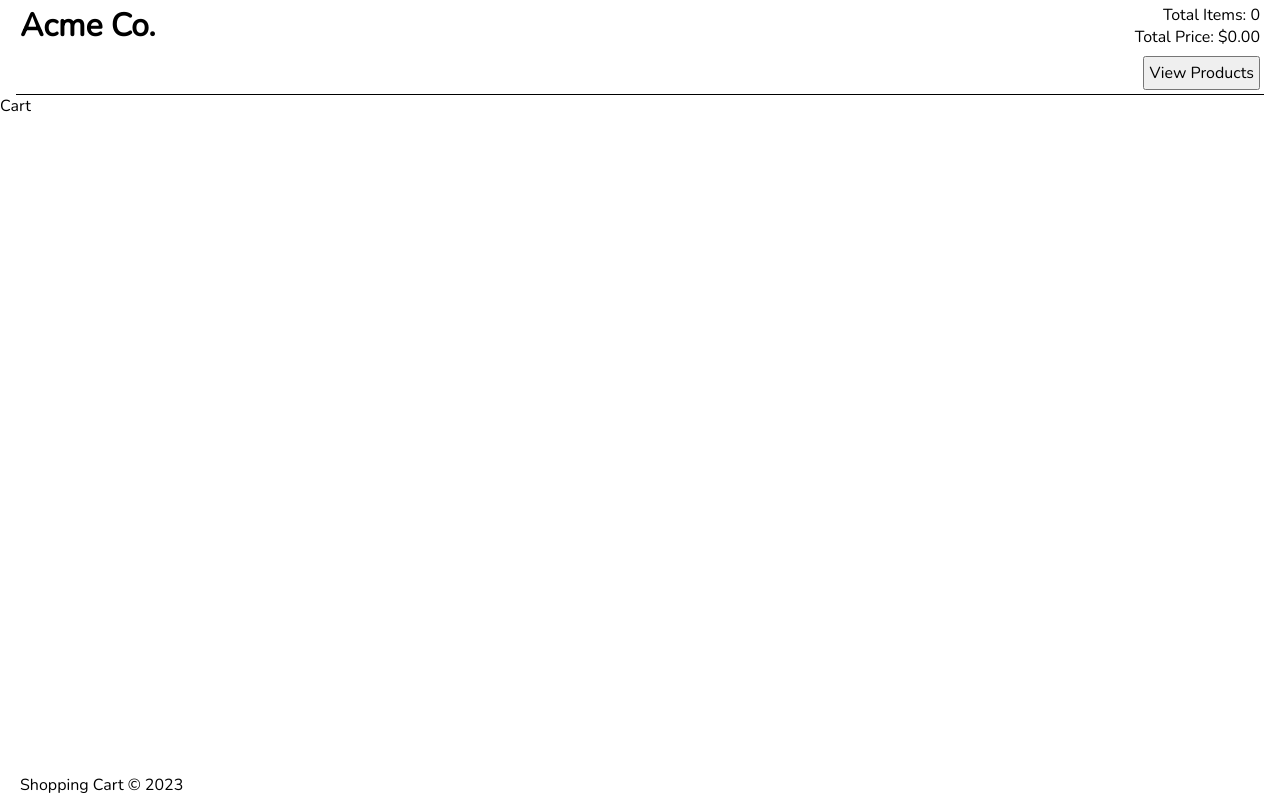
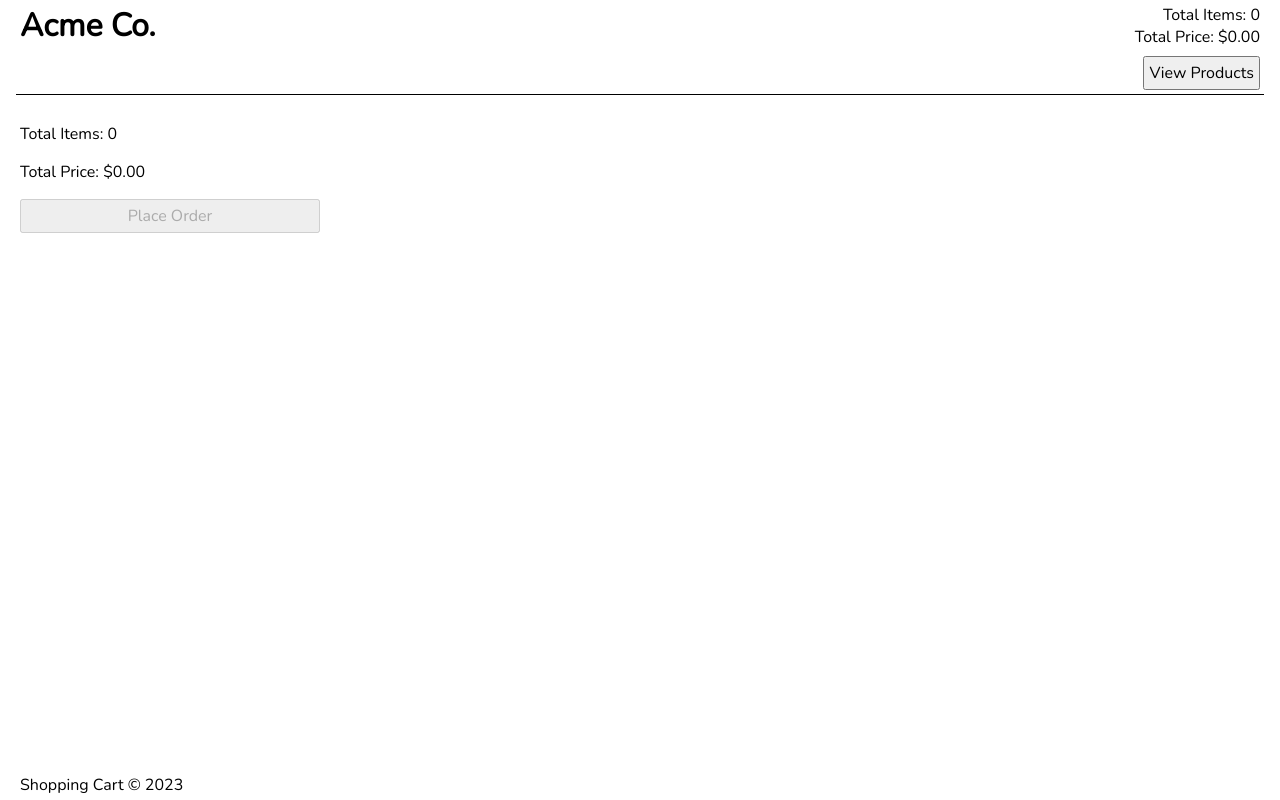
Before and after one commit to mjasprec14/ecom-ts, a React (Vite) app: page / in a window 1280 px wide. Both pictures are taken after a click on the button "View Cart". Built offline with nearby package versions, Linux system fonts and the light colour scheme.

Commit message:
feat: Cart component

```diff
--- a/src/components/Cart.tsx
+++ b/src/components/Cart.tsx
@@ -1,5 +1,52 @@
+import useCart from '../hooks/useCart';
+import { useState } from 'react';
+import CartLineItem from './CartLineItem';
+
 const Cart = () => {
-  return <div>Cart</div>;
+  const [confirm, setConfirm] = useState<boolean>(false);
+  const { dispatch, REDUCER_ACTIONS, totalItems, totalPrice, cart } = useCart();
+
+  const onSubmitOrder = () => {
+    dispatch({ type: REDUCER_ACTIONS.SUBMIT });
+    setConfirm(true);
+  };
+
+  const pageContent = confirm ? (
+    <h2>Thank you or your order.</h2>
+  ) : (
+    <>
+      <h2 className='offscreen'>Cart</h2>
+      <ul className='cart'>
+        {cart.map((item) => {
+          return (
+            <CartLineItem
+              key={item.sku}
+              item={item}
+              dispatch={dispatch}
+              REDUCER_ACTIONS={REDUCER_ACTIONS}
+            />
+          );
+        })}
+      </ul>
+
+      <div className='cart__totals'>
+        <p>Total Items: {totalItems}</p>
+        <p>Total Price: {totalPrice}</p>
+
+        <button
+          className='cart__submit'
+          disabled={!totalItems}
+          onClick={onSubmitOrder}
+        >
+          Place Order
+        </button>
+      </div>
+    </>
+  );
+
+  const content = <main className='main main--cart'>{pageContent}</main>;
+
+  return content;
 };
 
 export default Cart;
```
